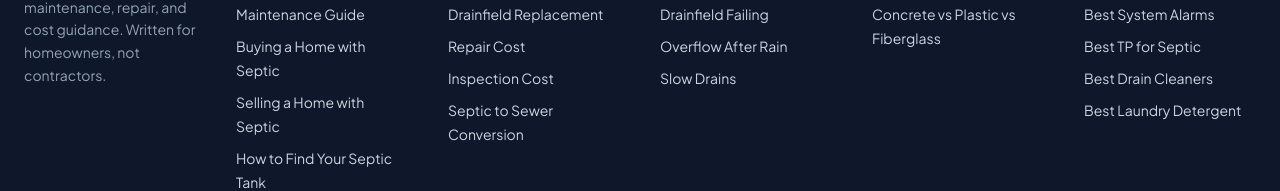
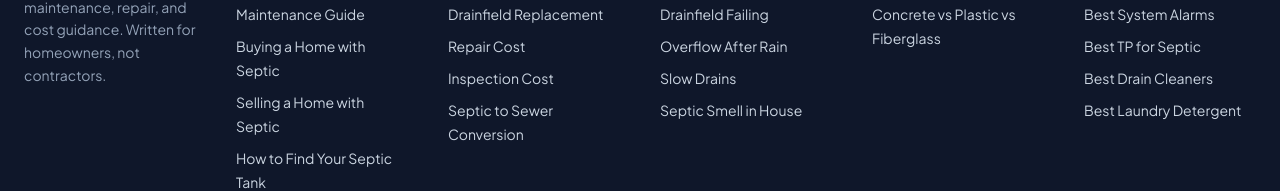
Before and after one commit to thebasementguide2026/theseptic.guide-, a Next.js app: page /affiliate-disclosure in a window 1280 px wide. Shown: the part 1943-2134 px from the top of the page. Built offline with nearby package versions, Linux system fonts and the light colour scheme.

Commit message:
Add septic smell inside house to Footer Problems section

```diff
--- a/components/Footer.tsx
+++ b/components/Footer.tsx
@@ -36,6 +36,7 @@ const footerSections = [
       { label: 'Drainfield Failing', href: '/problems/drainfield-failing' },
       { label: 'Overflow After Rain', href: '/problems/septic-overflow-after-rain' },
       { label: 'Slow Drains', href: '/problems/slow-drains' },
+            { label: 'Septic Smell in House', href: '/problems/septic-smell-inside-house' },
     ],
   },
   {
```
